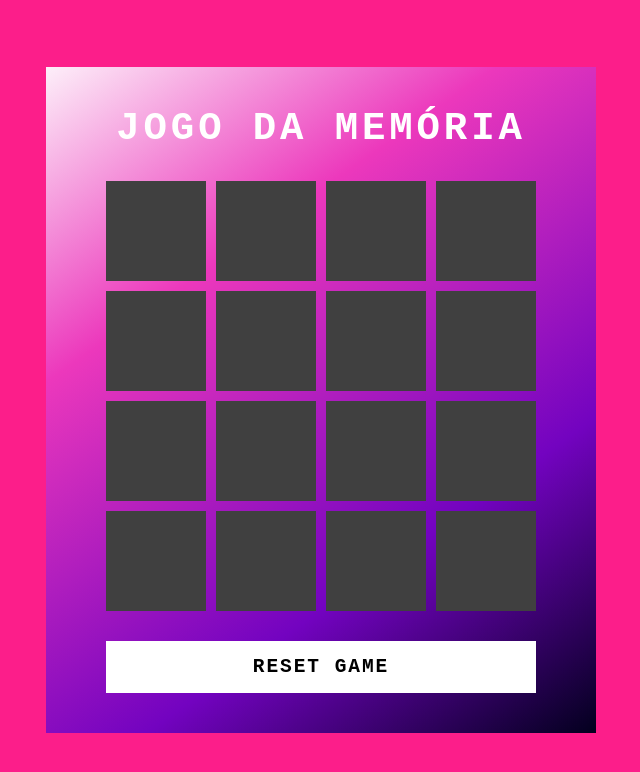
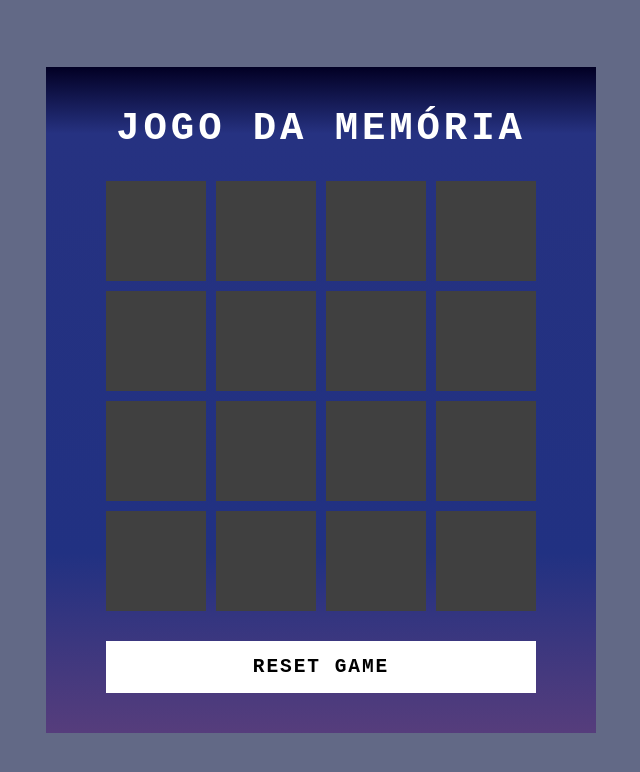
Before and after one commit to luizmipc/jogo-da-memoria-com-emojis, a plain HTML site: page index.html in a window 1280 px wide. Shown: the whole page, without its empty margins (319-959 px from the left). Drawn offline with Linux system fonts and the light colour scheme.

Commit message:
Update main.css

```diff
--- a/src/styles/main.css
+++ b/src/styles/main.css
@@ -3,7 +3,7 @@ body {
     justify-content: center;
     align-items: center;
     min-height: 100vh;
-    background-color: #fc1e8a;
+    background-color: #626986;
     user-select: none;
 }
 
@@ -15,12 +15,8 @@ body {
     justify-content: center;
     align-items: center;
     gap: 30px;
-    background: linear-gradient(325deg,
-     #03001e 0%,
-     #7303c0 30%,
-     #ec38bc 70%,
-     #fdeff9 100%
-    );
+    background: rgb(2,0,36);
+    background: linear-gradient(180deg, rgba(2,0,36,1) 0%, rgba(38,50,129,1) 10%, rgba(33,49,130,1) 73%, rgba(86,61,124,1) 100%);
     padding: 40px 60px;
 }
 
```
